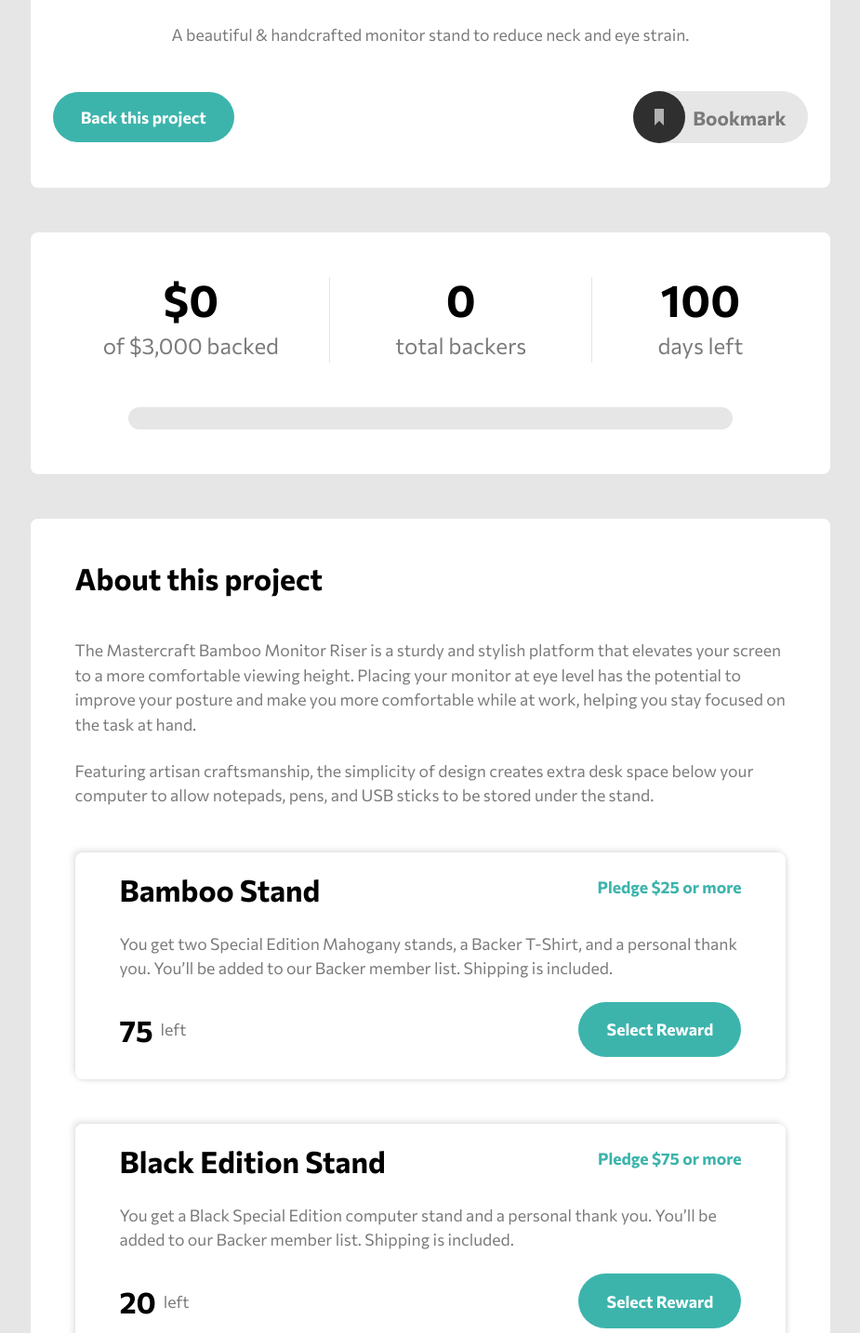
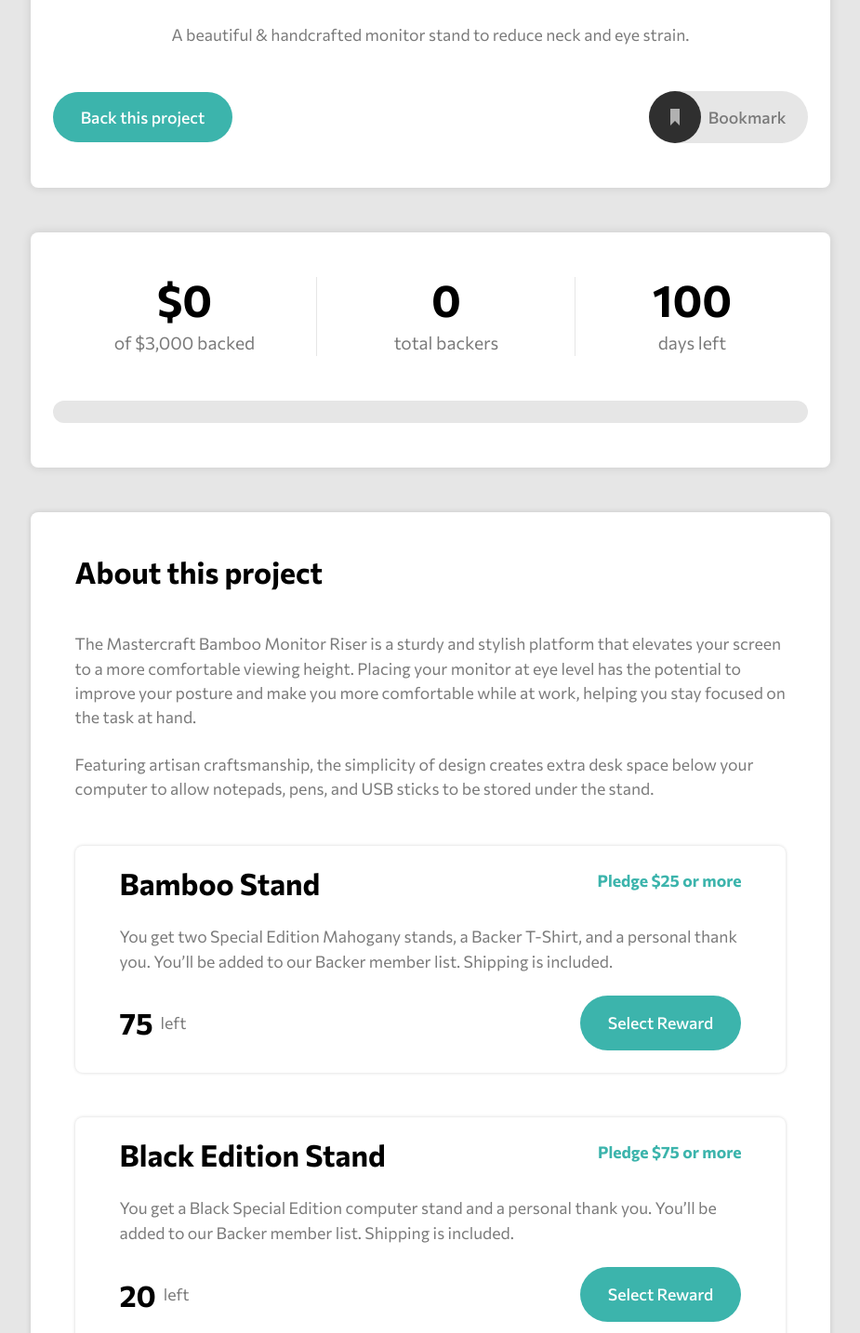
Before and after one commit to jmnyarega/crowdfunding-app, a Vue app: page / in a window 1280 px wide. Shown: the part 496-1930 px from the top of the page at 93% size, without its empty margins (177-1102 px from the left). Built offline with nearby package versions, Linux system fonts and the light colour scheme.

Commit message:
code review - 2

```diff
--- a/src/components/Intro.vue
+++ b/src/components/Intro.vue
@@ -52,7 +52,7 @@ export default {
 <style lang="scss" scoped>
 .intro {
   background-color: var(--white);
-  box-shadow: 0 0 10px 1px var(--gray);
+  box-shadow: 0 0 10px 1px rgba(0, 0, 0, 0.1);
   border-radius: var(--border-radius);
   padding: var(--bg-spacer) var(--sm-spacer);
   margin-top: -4rem;
@@ -90,7 +90,6 @@ export default {
     .button {
       color: var(--white);
       border: 2px solid transparent;
-      box-shadow: 0 0 6px 0.5px var(--gray);
 
       &:hover, &:focus {
         color: var(--moderate-cyan);
@@ -99,11 +98,15 @@ export default {
     }
 
     &__bookmark {
+      color: var(--dark-gray);
+      font-size: calc(var(--fs-h4) - 0.4rem);
+      text-decoration: none;
+      font-weight: 500;
+
       background-color: var(--gray);
+      width: max-content;
+
       border-radius: 99em;
-      text-decoration: none;
-      font-weight: 700;
-      font-size: calc(var(--fs-h4) - 0.2rem);
 
       span {
         display: none;
@@ -113,24 +116,17 @@ export default {
         display: flex;
         align-items: center;
         column-gap: 0.5rem;
-        width: max-content;
         padding-right: var(--sm-spacer);
-        border-radius: 99em;
-        color: var(--dark-gray);
         span { display: block }
       }
 
       &:hover, &:hover {
         opacity: 0.7;
       }
+
       &--bookmarked {
-        border-radius: 50%;
         color: var(--moderate-cyan);
         background-color: var(--light-cyan);
-
-        @media (min-width: 50em) {
-          border-radius: 99em;
-        }
       }
     }
   }
--- a/src/components/Project.vue
+++ b/src/components/Project.vue
@@ -33,7 +33,7 @@ export default {
   padding: var(--bg-spacer);
 
   background-color: var(--white);
-  box-shadow: 0 0 10px 1px var(--gray);
+  box-shadow: 0 0 5px 1px rgba(0, 0, 0, 0.1);
   border-radius: var(--border-radius);
   text-align: initial;
 }
--- a/src/components/Reward.vue
+++ b/src/components/Reward.vue
@@ -50,21 +50,20 @@ export default {
 <style lang="scss">
 .reward {
   background-color: var(--white);
-  box-shadow: 2px 2px 5px rgba(0, 0, 0, 0.1),
-              -3px -3px 6px rgba(0, 0, 0, 0.1);
+  box-shadow: 0 0 3px 1px var(--gray);
   border-radius: var(--border-radius);
   padding: var(--sm-spacer) var(--bg-spacer);
   margin-top: var(--bg-spacer);
+
+  &--empty {
+    opacity: 0.5;
+  }
 
   &__title {
     font-size: var(--fs-h3);
     padding-bottom: calc(var(--sm-spacer) / 5);
     line-height: 1;
     color: initial;
-  }
-
-  &--empty {
-    opacity: 0.5;
   }
 
   &__description {
--- a/src/components/RewardEdit.vue
+++ b/src/components/RewardEdit.vue
@@ -107,8 +107,7 @@ export default {
 <style lang="scss">
 .reward-edit {
   background-color: var(--white);
-  box-shadow: 2px 2px 5px rgba(0, 0, 0, 0.1),
-              -3px -3px 6px rgba(0, 0, 0, 0.1);
+  box-shadow: 0 0 3px 1px var(--gray);
   border-radius: var(--border-radius);
   border: 2px solid transparent;
   padding: var(--sm-spacer) var(--bg-spacer);
@@ -133,7 +132,6 @@ export default {
     font-size: var(--fs-h4);
     padding-bottom: calc(var(--sm-spacer) / 3);
     line-height: 1;
-    grid-area: b;
     color: initial;
     &:hover {
       color: var(--moderate-cyan);
--- a/src/components/RewardModal.vue
+++ b/src/components/RewardModal.vue
@@ -49,7 +49,7 @@ export default {
   z-index: 10;
 
   background-color: var(--white);
-  box-shadow: 0 0 15px 5px rgba(0,0,0,0.3);
+  box-shadow: 0 0 5px 1px rgba(0,0,0,0.1);
   border-radius: var(--border-radius);
   text-align: initial;
 
--- a/src/components/Stats.vue
+++ b/src/components/Stats.vue
@@ -16,7 +16,7 @@
       <p class="stat__text">days left</p>
     </div>
 
-    <div class="meter">
+    <div class="stats__meter">
       <Meter :value=getPercentage() />
     </div>
   </div>
@@ -52,7 +52,7 @@ export default {
 <style lang="scss" scoped>
 .stats {
   background-color: var(--white);
-  box-shadow: 0 0 10px 1px var(--gray);
+  box-shadow: 0 0 10px 1px rgba(0, 0, 0, 0.1);
   border-radius: var(--border-radius);
   padding: var(--bg-spacer) var(--sm-spacer);
   margin-top: var(--bg-spacer);
@@ -62,12 +62,13 @@ export default {
     grid-template-areas: "backed backers days-left"
                          "progress progress progress"
   }
-}
-.meter {
-  padding-top: var(--bg-spacer);
-  width: 80%;
-  margin: 0 auto;
-  grid-area: progress;
+
+  &__meter {
+    padding-top: var(--bg-spacer);
+    width: 100%;
+    margin: 0 auto;
+    grid-area: progress;
+  }
 }
 
 .stat {
@@ -79,7 +80,7 @@ export default {
   }
 
   &__text {
-    font-size: calc(var(--fs-h4));
+    font-size: calc(var(--fs-h4) - 0.3rem);
   }
 }
 
@@ -89,7 +90,7 @@ export default {
 
   border-top: 1px solid var(--gray);
   padding-top: calc(var(--bg-spacer) / 1.2);
-  margin-top: calc(var(--bg-spacer) / 3);
+  margin-top: calc(var(--bg-spacer) / 1.2);
   @media (min-width: 50em) {
     border-top: unset;
     width: unset;
--- a/src/components/reusable/Button.vue
+++ b/src/components/reusable/Button.vue
@@ -36,8 +36,7 @@ export default {
 .button {
   text-decoration: none;
   color: var(--white);
-  font-size: var(--fs-base);
-  font-weight: 700;
+  font-weight: 500;
 
   padding: 0.8em 1.6em;
   border-radius: 99em;
--- a/src/components/reusable/SuccessModal.vue
+++ b/src/components/reusable/SuccessModal.vue
@@ -1,5 +1,5 @@
 <template>
-  <div class="success-modal container" v-if="show">
+  <div class="success-modal container-sm" v-if="show">
     <img src="../../assets/icon-check.svg" alt="">
     <h3 class="success-modal__title">Thanks for your support!</h3>
     <p class="success-modal__text">
@@ -36,10 +36,9 @@ export default {
 <style lang="scss">
 .success-modal {
   background-color: var(--white);
-  box-shadow: 2px 2px 5px rgba(0, 0, 0, 0.1),
-              -3px -3px 6px rgba(0, 0, 0, 0.1);
+  box-shadow: 0 0 5px 1px rgba(0, 0, 0, 0.1);
   border-radius: var(--border-radius);
-  padding: var(--bg-spacer);
+  padding: var(--bg-spacer) var(--sm-spacer);
 
   position: fixed;
   top: 50%;
@@ -51,20 +50,26 @@ export default {
   img {
     width: 5rem;
     margin: 0 auto;
-    padding-bottom: calc(var(--bg-spacer));
+    padding-bottom: var(--bg-spacer);
   }
 
   &__title {
     font-size: var(--fs-h3);
-    padding-bottom: calc(var(--bg-spacer));
+    padding-bottom: var(--sm-spacer);
     line-height: 1;
     color: initial;
   }
 
   &__text {
     font-size: var(--fs-h4);
-    padding-bottom: calc(var(--bg-spacer));
+    padding-bottom: var(--sm-spacer);
   }
+}
 
+.container-sm {
+  max-width: calc(var(--text-width) - 10ch);
+  width: 90%;
+  margin: 0 auto;
 }
+
 </style>
--- a/src/views/Home.vue
+++ b/src/views/Home.vue
@@ -3,7 +3,7 @@
     <link rel="preconnect" href="https://fonts.googleapis.com">
     <link rel="preconnect" href="https://fonts.gstatic.com" crossorigin>
     <link href="https://fonts.googleapis.com/css2?family=Commissioner:wght@400;500;700&display=swap" rel="stylesheet">
-    <div :class="show && 'overlay'"> </div>
+    <div :class="show && 'overlay'" />
     <Header />
     <Intro />
     <Stats />
@@ -78,7 +78,6 @@ export default {
     min-height: 100vh;
 
     @media (min-width: 50em) {
-      --ff-default: 'Commissioner', sans-serif;
       --fs-base: 1.1rem;
       --fs-h4: 1.5rem;
       --fs-h3: 2rem;
```
Lines whose indentation alone changed are shown as unchanged.
